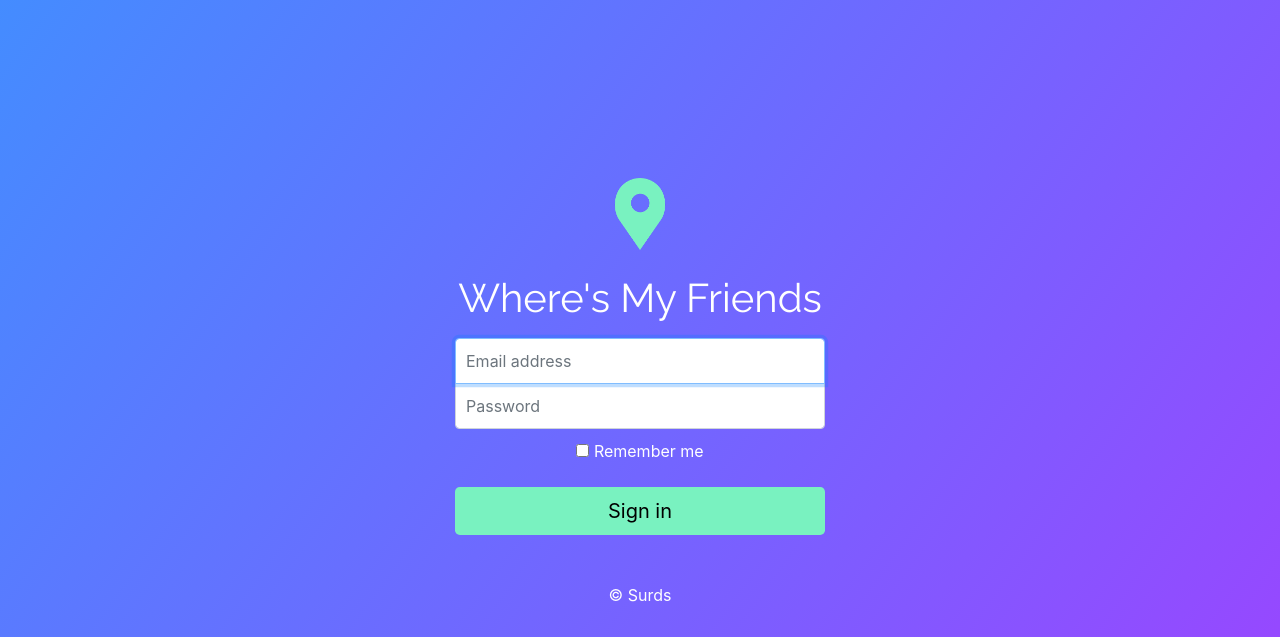
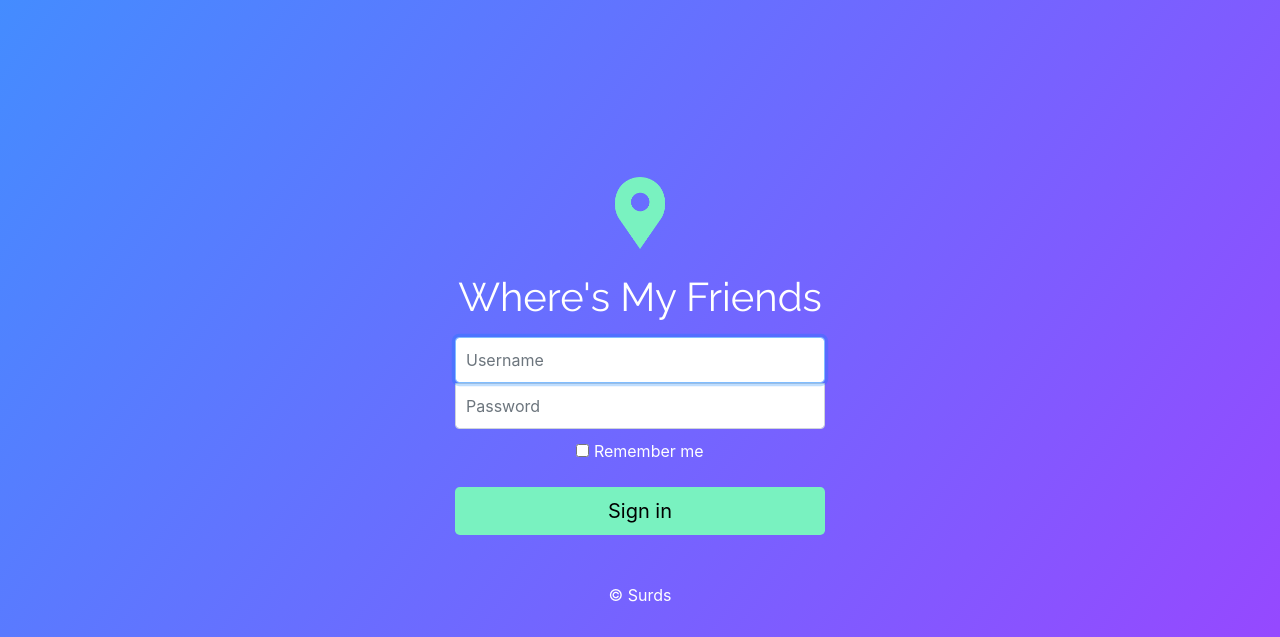
Before and after one commit to RFSurdsman/WheresMyFriends, a Flask app: page / in a window 1280 px wide. Shown: the top 637 px of the page. Run offline with Flask 2, Linux system fonts and the light colour scheme; the visitor is signed in with stand-in values (Sample User, id 1); some libraries are stand-ins or nearby versions.

Commit message:
index.html

```diff
--- a/routes.py
+++ b/routes.py
@@ -2,6 +2,7 @@ from flask import render_template, request, url_for, redirect
 from flask_login import logout_user, current_user, login_required, login_user
 from user import *
 from server import *
+
 
 users = []
 
@@ -22,19 +23,19 @@ def loginPage():
 		username = request.form['Username']
 		password = request.form['Password']
 
-
 		user = validate_login(username, password)
 
 		if user is None:
 			return
 		else:
 			login_user(user)
+
 			return redirect(url_for('map'))
 
 @app.route('/map')
 @login_required
 def map():
-    pass
+    return render_template("map.html")
 
 
 
@@ -50,7 +51,8 @@ def register():
 		username = request.form['Username']
 		password = request.form['Password']
 
-		user = User(username, password)
+		path = './static/' + current_user.username + '.jpg'
+		user = User(username, password, path)
 		users.add(user)
 
 		return render_template()
--- a/templates/index.html
+++ b/templates/index.html
@@ -24,8 +24,8 @@
     <form class="form-signin", style=>
       <img class="mb-4" src="{{ url_for('static', filename='logo.png') }}" alt="" width="72" height="72">
       <h1 style="font-family: 'Raleway', sans-serif; font-size: 40px", size="72", class="h3 mb-3 font-weight-normal">Where's My Friends</h1>
-      <label for="inputEmail" class="sr-only">Email address</label>
-      <input type="email" id="inputEmail" class="form-control" placeholder="Email address" required autofocus>
+      <label for="username" class="sr-only">Username</label>
+      <input type="username" id="username" class="form-control" placeholder="Username" required autofocus>
       <label for="inputPassword" class="sr-only">Password</label>
       <input type="password" id="inputPassword" class="form-control" placeholder="Password" required>
       <div class="checkbox mb-3">
--- a/user.py
+++ b/user.py
@@ -1,13 +1,13 @@
 from flask_login import UserMixin
 
 class User(UserMixin):
-    def __init__(self, username, password):
+    def __init__(self, username, password, path):
         self.id = id()
         self.username = username
         self.password = password
         self.friends = []
         self.position = (0, 0)
-        self.imagelocation = "{{ url_for('static', filename='{self.username}.jpg') }}"
+        self.imagelocation = path
 
     def update_position(self, longitude, latitude):
         self.position = (longitude, latitude)
```
Also changed, not shown: 1 other file.
